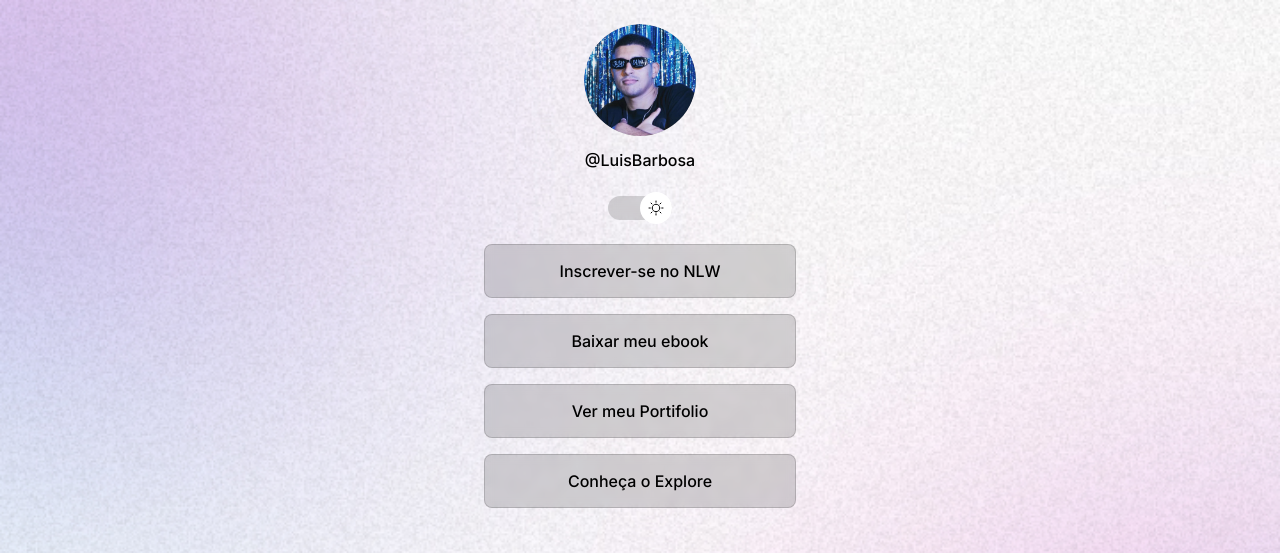
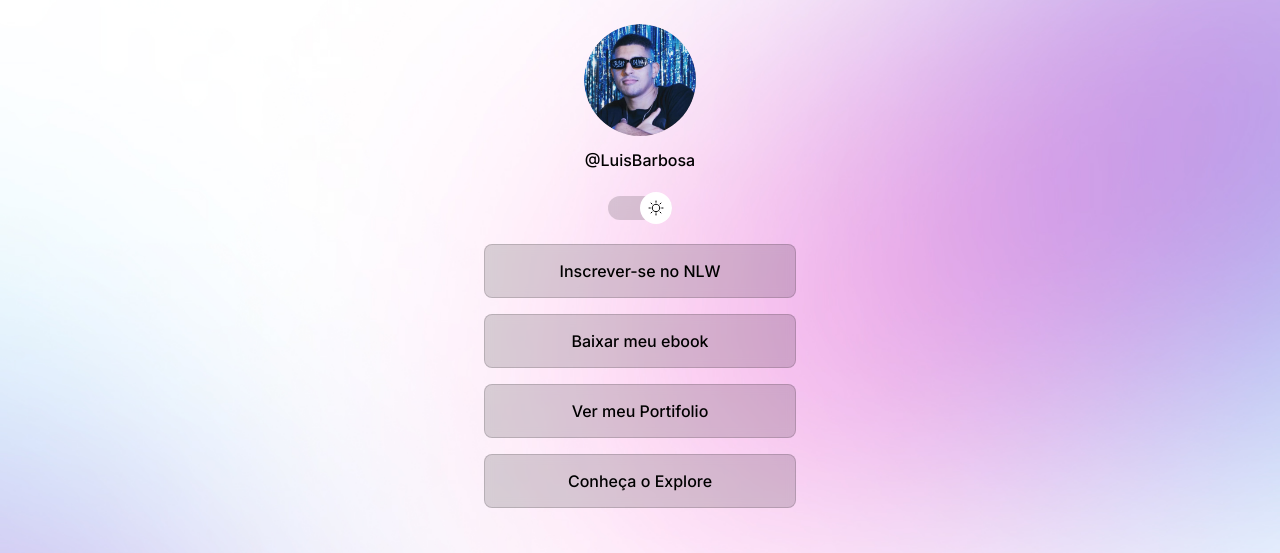
Before and after one commit to LuisBarbosaJr/Projeto1.Curso, a plain HTML site: page index.html in a window 1280 px wide. Shown: the top 553 px of the page. Drawn offline with nearby package versions, Linux system fonts and the light colour scheme.

Commit message:
backgroud light

```diff
--- a/style.css
+++ b/style.css
@@ -210,7 +210,7 @@ footer{
     }
 
     .Claro {
-        --Tema-Fundo: url(./assets/bg-mobile-light.jpg);
+        --Tema-Fundo: url(./assets/bg-desktop-light.jpg);
     }
 
 }
```
